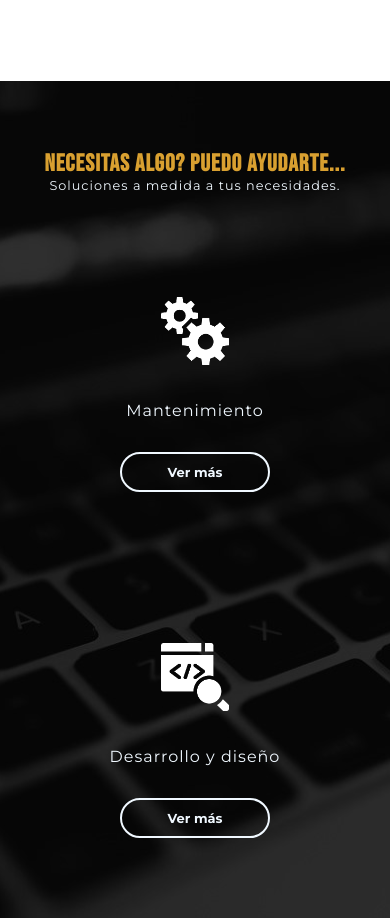
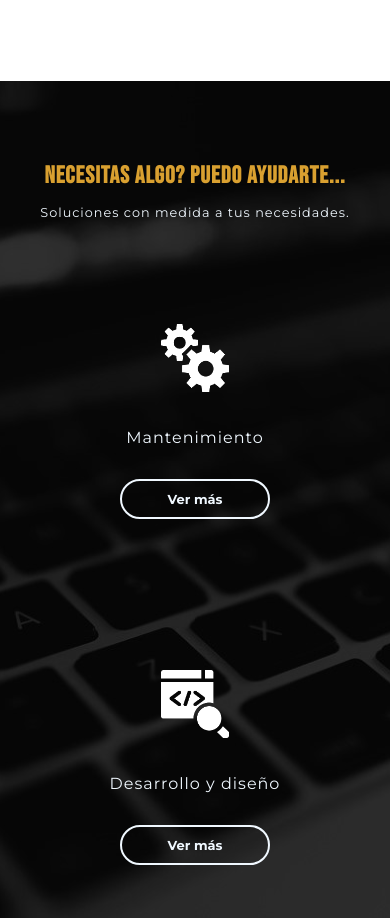
Before and after one commit to marianocoderx/project-portfolio, a React (Vite) app: page / in a window 390 px wide. Shown: the part 4700-5618 px from the top of the page. Built offline with nearby package versions, Linux system fonts and the light colour scheme.

Commit message:
new commit

```diff
--- a/src/components/services.jsx
+++ b/src/components/services.jsx
@@ -29,10 +29,10 @@ const servicesData = [
 export default function ServicesComp() {
   return (
     <>
-      <div className="mainContainer">
+      <div id="servicesSection" className="mainContainer">
         <div className="mainContainer-text">
           <h1>Necesitas algo? Puedo ayudarte...</h1>
-          <p>Soluciones a medida a tus necesidades.</p>
+          <p>Soluciones con medida a tus necesidades.</p>
         </div>
 
         <div className="mainContainer-body">
--- a/src/stylesheets/services.css
+++ b/src/stylesheets/services.css
@@ -95,11 +95,14 @@
     }
 
     .mainContainer-text h1 {
+        padding-top: 40px;
+        padding-bottom: 15px;
         font-size: x-large;
       }
 
       .mainContainer-text p {
         font-size: 0.8em;
+        letter-spacing: 1px;
       }
 
     .mainContainer-grid {
```
